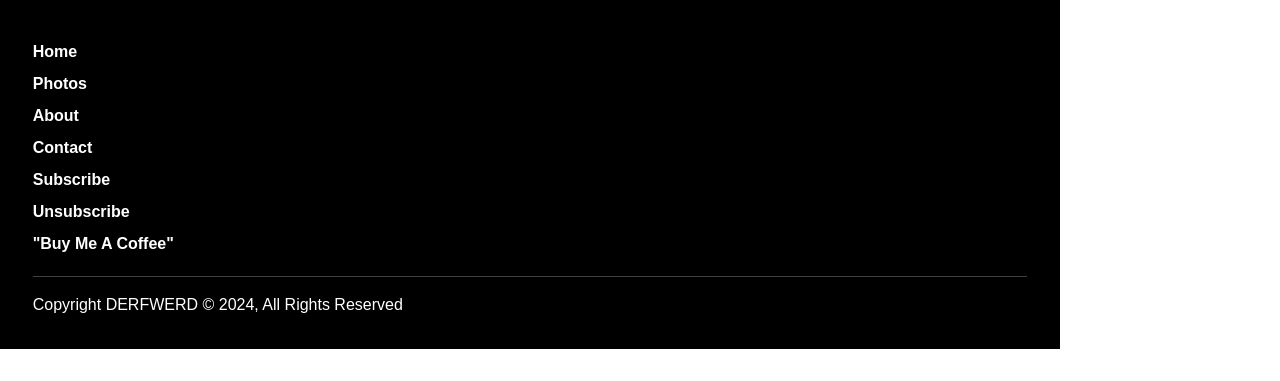
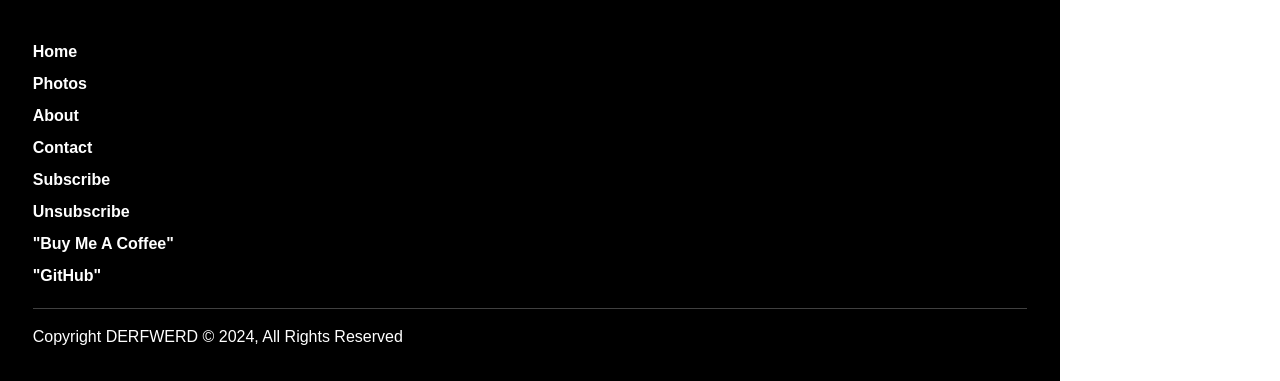
Before and after one commit to freddydrew/JKPhoto, a Django app: page / in a window 1280 px wide. Shown: the part 909-1290 px from the top of the page. Before the commit the page ends 1258 px from the top, so only its background shows below. Run offline with Django 4.2, Linux system fonts and the light colour scheme; data comes from the database, SQL or seed files in the repository; parts of the project's set-up code (start-up, migrations or seed data) failed here and were passed over; some libraries are stand-ins or nearby versions.

Commit message:
Add favicon, fix sub on home, change home color

```diff
--- a/static/css/stylesHome.css
+++ b/static/css/stylesHome.css
@@ -11,6 +11,6 @@
 }
 
 #subscribe-card{
-    background-color: rgb(0, 255, 221);
+    background-color: rgb(153, 57, 16);
     border: rgb(230, 230, 230);
 }
--- a/templates/base.html
+++ b/templates/base.html
@@ -20,13 +20,18 @@
     <link rel="stylesheet" href="{% static 'css/stylesBase.css' %}">
 
     <!-- Load favicon -->
-    <!-- <link rel="shortcut icon" type="image/png" href="{% static 'images/favicon.png' %}" > -->
+    <link rel="shortcut icon" type="image/png" href="{% static 'images/favicon.png' %}" >
 
     <!-- Preview Info -->
     <meta property="og:title" content="Justin Koebele Photo">
     <meta name="description" content="A collection of photos.">
     <meta property="og:description" content="A collection of photos.">
     <!-- <meta property="og:image" content="{% static 'images/PagePreview.png'%}"> -->
+
+
+    <!-- Mobile home screen icons -->
+    <link rel="apple-touch-icon" href="{% static 'images/favicon.png' %}">
+    <link rel="icon" href="{% static 'images/favicon.png' %}">
 </head>
 
 <body class="d-flex flex-column min-vh-100 h-100">
@@ -101,6 +106,9 @@
             <li class="footer-item py-1">
               <a href="https://www.buymeacoffee.com/justinkoebele">"Buy Me A Coffee"</a>
             </li>
+            <li class="footer-item py-1">
+              <a href="https://github.com/freddydrew/JKPhoto">"GitHub"</a>
+            </li>
             <hr>
             <li class="footer-item">
               <span >Copyright DERFWERD © 2024, All Rights Reserved</span>
--- a/templates/home.html
+++ b/templates/home.html
@@ -42,7 +42,6 @@
                     <button type="submit" class="btn btn-outline-dark btn-lg mx-2 mt-2 mb-5 subscribe">
                         SUBSCRIBE
                     </button>
-                </form>
 
                     {%if robotForm.recaptcha.errors%}
                         <div align="center" class="mb-4">
@@ -57,6 +56,9 @@
                     {%else%}
                         {{robotForm.recaptcha}}
                     {%endif%}
+
+                </form>
+
 
                 {%if status == True%}
                     <div class="alert alert-success" role="alert">
```
Lines whose indentation alone changed are shown as unchanged.
